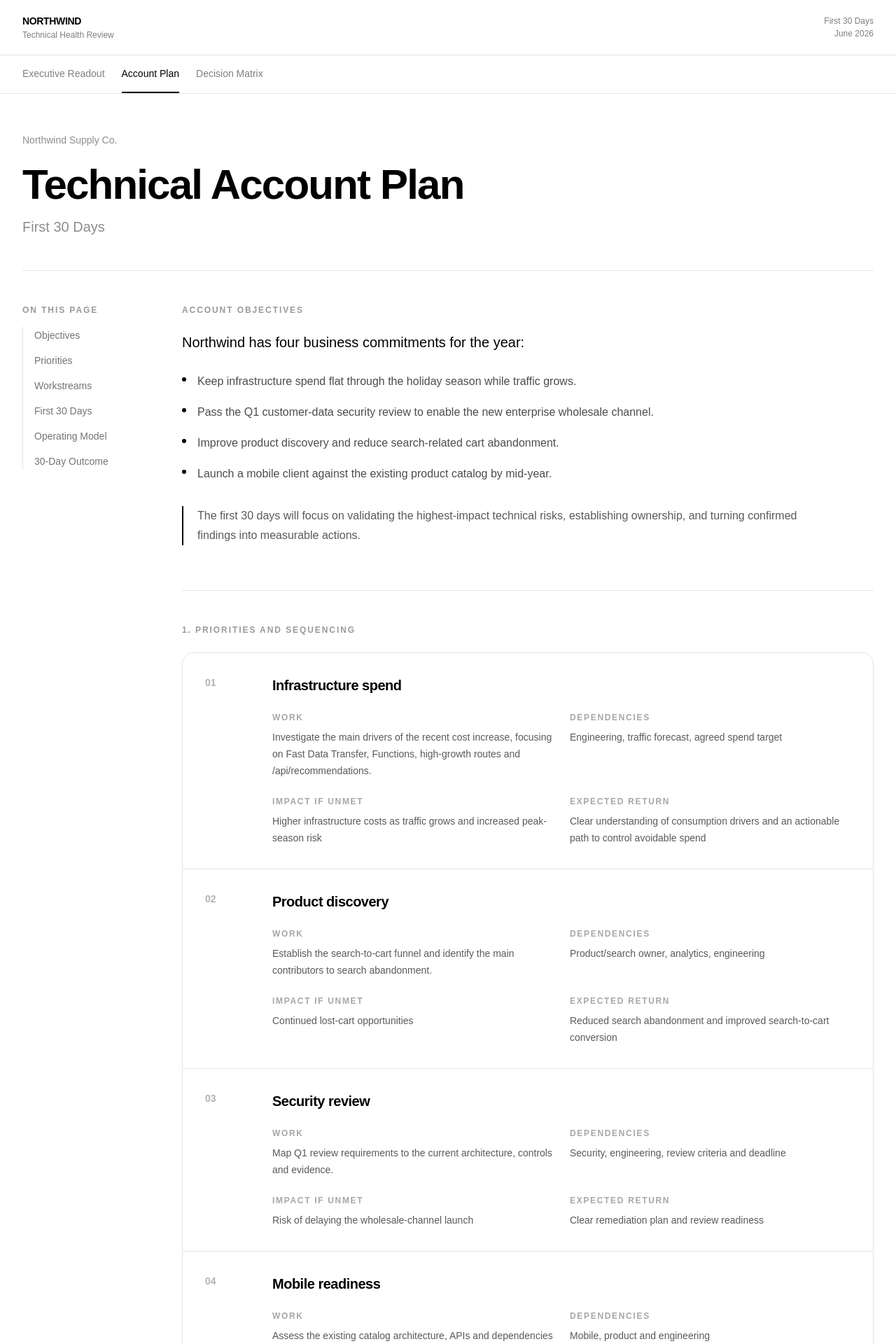
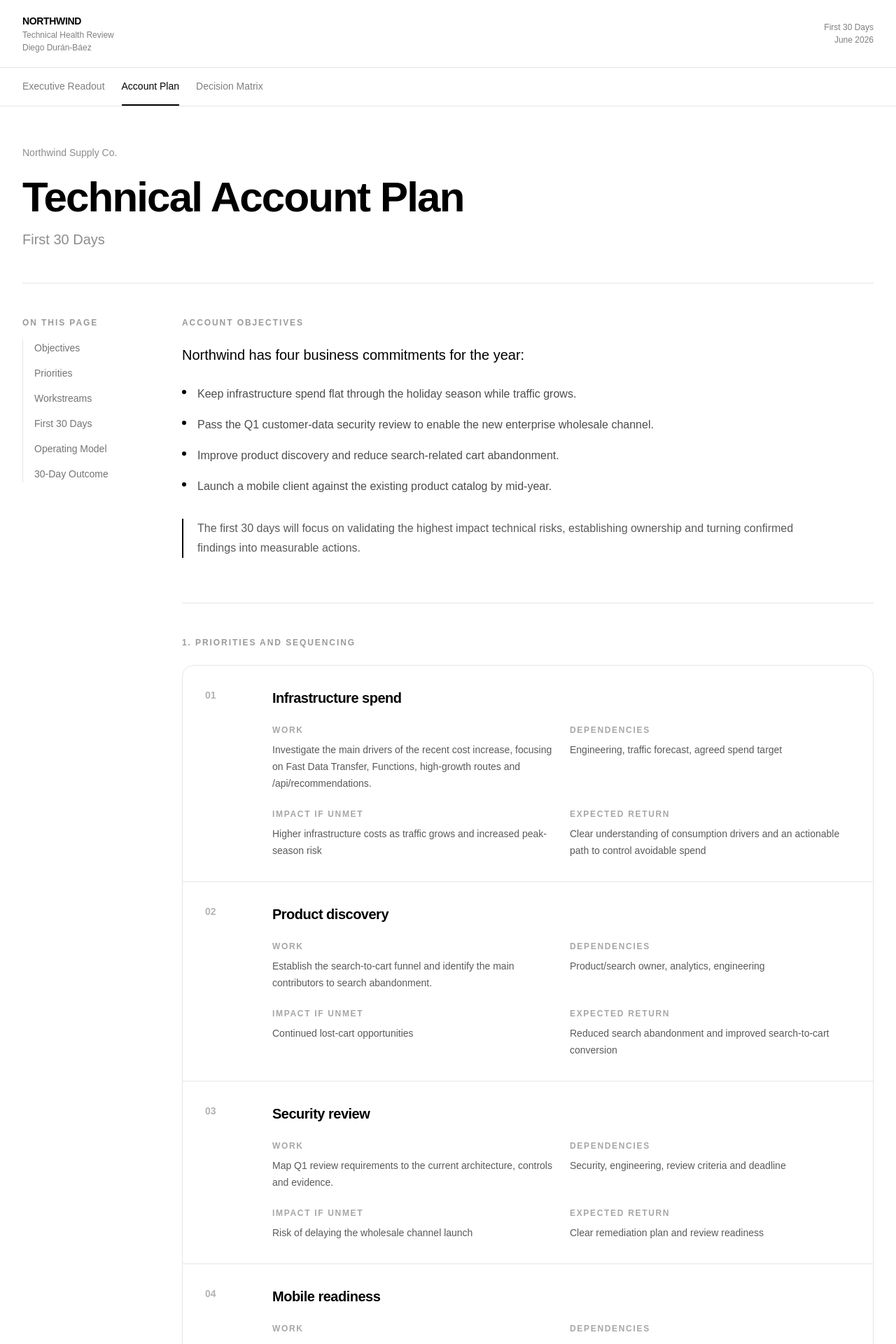
Before and after one commit to FranciscoDiego64/northwind-technical-review, a Next.js app: page /account-plan in a window 1280 px wide. Shown: the top 1920 px of the page at 70% size. Built offline with nearby package versions, Linux system fonts and the light colour scheme.

Commit message:
text style edits

```diff
--- a/app/decision-matrix/page.tsx
+++ b/app/decision-matrix/page.tsx
@@ -95,7 +95,7 @@ export default function DecisionMatrixPage() {
             {decisionMatrix.operatingPrinciple.title}
           </p>
 
-          <p className="mt-5 text-xl leading-9 tracking-tight sm:text-2xl">
+          <p className="mt-5 text-lg leading-8 tracking-tight sm:text-xl">
             {decisionMatrix.operatingPrinciple.text}
           </p>
         </div>
--- a/app/page.tsx
+++ b/app/page.tsx
@@ -15,7 +15,7 @@ export default function Home() {
           {executiveReadout.executivePosition.title}
         </p>
 
-        <p className="mt-5 text-xl leading-9 tracking-[-0.01em] sm:text-2xl sm:leading-10">
+        <p className="mt-5 text-xl leading-6 tracking-[-0.01em] sm:text-xl sm:leading-7">
           {executiveReadout.executivePosition.text}
         </p>
       </section>
@@ -34,7 +34,7 @@ export default function Home() {
             {executiveReadout.executiveFocus.title}
           </p>
 
-          <p className="mt-4 text-xl leading-8 tracking-tight sm:text-2xl sm:leading-9">
+          <p className="mt-4 text-lg leading-8 tracking-tight sm:text-xl sm:leading-9">
             {executiveReadout.executiveFocus.text}
           </p>
         </div>
--- a/components/layout/Header.tsx
+++ b/components/layout/Header.tsx
@@ -9,6 +9,9 @@ export default function Header() {
             <div className="mt-0.5 text-xs text-black/50">
               Technical Health Review
             </div>
+            <div className="mt-0.5 text-xs text-black/50">
+                Diego Durán-Báez
+            </div>
           </div>
 
           <div className="hidden text-right text-xs text-black/50 sm:block">
--- a/content/account-plan.ts
+++ b/content/account-plan.ts
@@ -15,7 +15,7 @@ export const accountPlan = {
       ],
 
       closing:
-        "The first 30 days will focus on validating the highest-impact technical risks, establishing ownership, and turning confirmed findings into measurable actions.",
+        "The first 30 days will focus on validating the highest impact technical risks, establishing ownership and turning confirmed findings into measurable actions.",
     },
 
     priorities: {
@@ -48,7 +48,7 @@ export const accountPlan = {
           work: "Map Q1 review requirements to the current architecture, controls and evidence.",
           dependencies:
             "Security, engineering, review criteria and deadline",
-          impactIfUnmet: "Risk of delaying the wholesale-channel launch",
+          impactIfUnmet: "Risk of delaying the wholesale channel launch",
           expectedReturn: "Clear remediation plan and review readiness",
         },
         {
@@ -120,7 +120,7 @@ export const accountPlan = {
         ],
 
         actionsClosing:
-          "Use these findings to determine whether the primary issue is relevance, technical performance, rendering, or another part of the customer journey before selecting remediation.",
+          "Use these findings to determine if the primary issue is relevance, technical performance, rendering or another part of the customer journey before selecting a corrective action.",
 
         dependencies:
           "Product/search ownership, analytics data and engineering support.",
@@ -219,7 +219,7 @@ export const accountPlan = {
             "Confirm business targets, deadlines and owners.",
             "Establish the holiday traffic forecast and spend target.",
             "Baseline the search funnel.",
-            "Confirm security-review requirements and date.",
+            "Confirm security review requirements and date.",
             "Map mobile stakeholders and existing catalog dependencies.",
           ],
         },
@@ -229,7 +229,7 @@ export const accountPlan = {
 
           items: [
             "Investigate the major cost and resource signals.",
-            "Trace the highest-growth routes and /api/recommendations.",
+            "Trace the highest growth routes and /api/recommendations.",
             "Analyse the search funnel.",
             "Validate security gaps against the review requirements.",
             "Complete the initial mobile architecture assessment.",
@@ -289,7 +289,7 @@ export const accountPlan = {
 
       items: [
         "A validated cost-control plan for the holiday period.",
-        "Clear ownership of the highest-impact technical risks.",
+        "Clear ownership of the highest impact technical risks.",
         "A measurable search baseline and agreed improvement actions.",
         "A security readiness plan tied to the Q1 review requirements.",
         "An agreed architectural path for mobile with dependencies and owners.",
--- a/content/decision-matrix.ts
+++ b/content/decision-matrix.ts
@@ -30,7 +30,7 @@ export const decisionMatrix = {
         request: "Failed deploy support ticket sent directly to TAM",
         priority: "Immediate",
         tamAction:
-          "Acknowledge the request, determine whether it is blocking a critical workload, then move it into the appropriate support process. Stay engaged if the account impact warrants it.",
+          "Acknowledge the request, determine if it's blocking a critical workload, then move it into the appropriate support process. Stay engaged if the account impact warrants it.",
         routing: "CSE",
         why: "The issue needs prompt ownership, but support tickets and SLAs belong with CSE rather than the TAM.",
       },
--- a/content/executive.ts
+++ b/content/executive.ts
@@ -4,7 +4,7 @@ export const executiveReadout = {
 
     executivePosition: {
       title: "Executive position",
-      text: `Northwind has four near term commitments: keep infrastructure spend flat through holiday traffic growth, pass the Q1 security review, improve product discovery, and launch the mobile client.
+      text: `Northwind has four near term commitments: keep infrastructure spend flat through holiday traffic growth, pass the Q1 security review, improve product discovery and launch the mobile client.
 
   The immediate focus is to protect these commitments by addressing the highest-impact technical risks first, rather than optimizing the platform broadly.`,
     },
@@ -64,12 +64,12 @@ export const executiveReadout = {
         {
           number: 3,
           title: "Secure the wholesale-channel path",
-          text: "Map the Q1 review requirements to current controls, identify gaps, and assign remediation owners and deadlines.",
+          text: "Map the Q1 review requirements to current controls, identify gaps and assign remediation owners and deadlines.",
         },
         {
           number: 4,
           title: "De-risk mobile",
-          text: "Assess catalog APIs, authentication, caching and web dependencies, and agree the architecture required for mobile reuse.",
+          text: "Assess catalog APIs, authentication, caching and web dependencies and agree the architecture required for mobile reuse.",
         },
       ],
     },
@@ -98,6 +98,6 @@ export const executiveReadout = {
 
     executiveFocus: {
       title: "Executive focus",
-      text: "Protect the four business commitments, validate the highest-impact technical risks, and turn findings into owned actions.",
+      text: "Protect the four business commitments, validate the highest-impact technical risks and turn findings into owned actions.",
     },
   };
```
